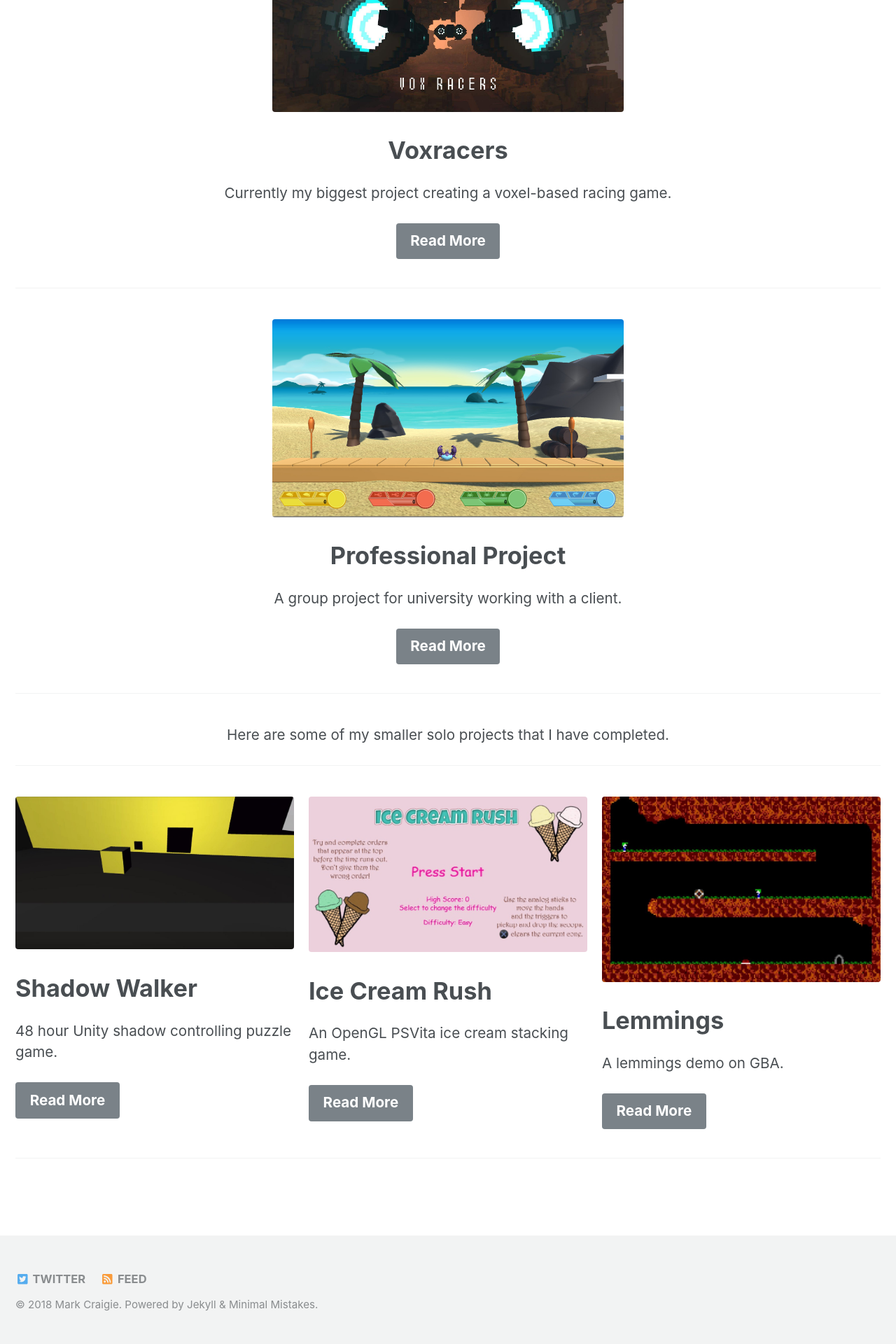
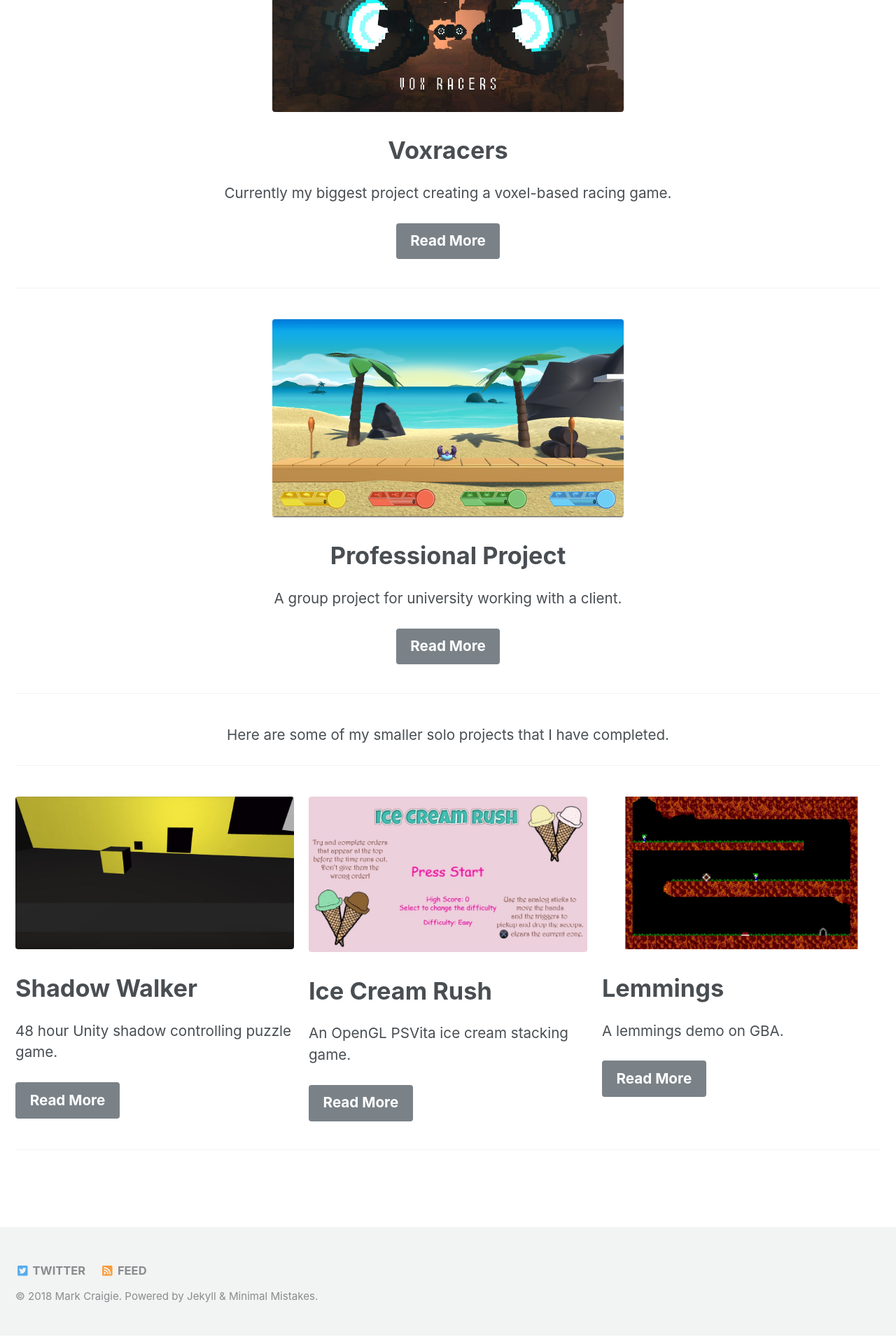
Before and after one commit to LeSmurk/CraigieDev, a Jekyll site: the page built from _pages/portfolio.md, in a window 1280 px wide. Shown: the part 691-2611 px from the top of the page at 70% size. Built offline with Jekyll 4.4.1, drawn with Linux system fonts in a browser that asks for light colours; nearby versions of some CDN libraries.

Commit message:
Update portfolio.md

```diff
--- a/_pages/portfolio.md
+++ b/_pages/portfolio.md
@@ -50,7 +50,7 @@ feature_row:
     btn_label: "Read More"
     btn_class: "btn--primary"
 
-  - image_path: /assets/UniWork/LemmingsGBA.JPG
+  - image_path: /assets/UniWork/LemmingsGBASized.JPG
     title: "Lemmings"
     excerpt: "A lemmings demo on GBA."
     url: "/pages/lemmings"
```
